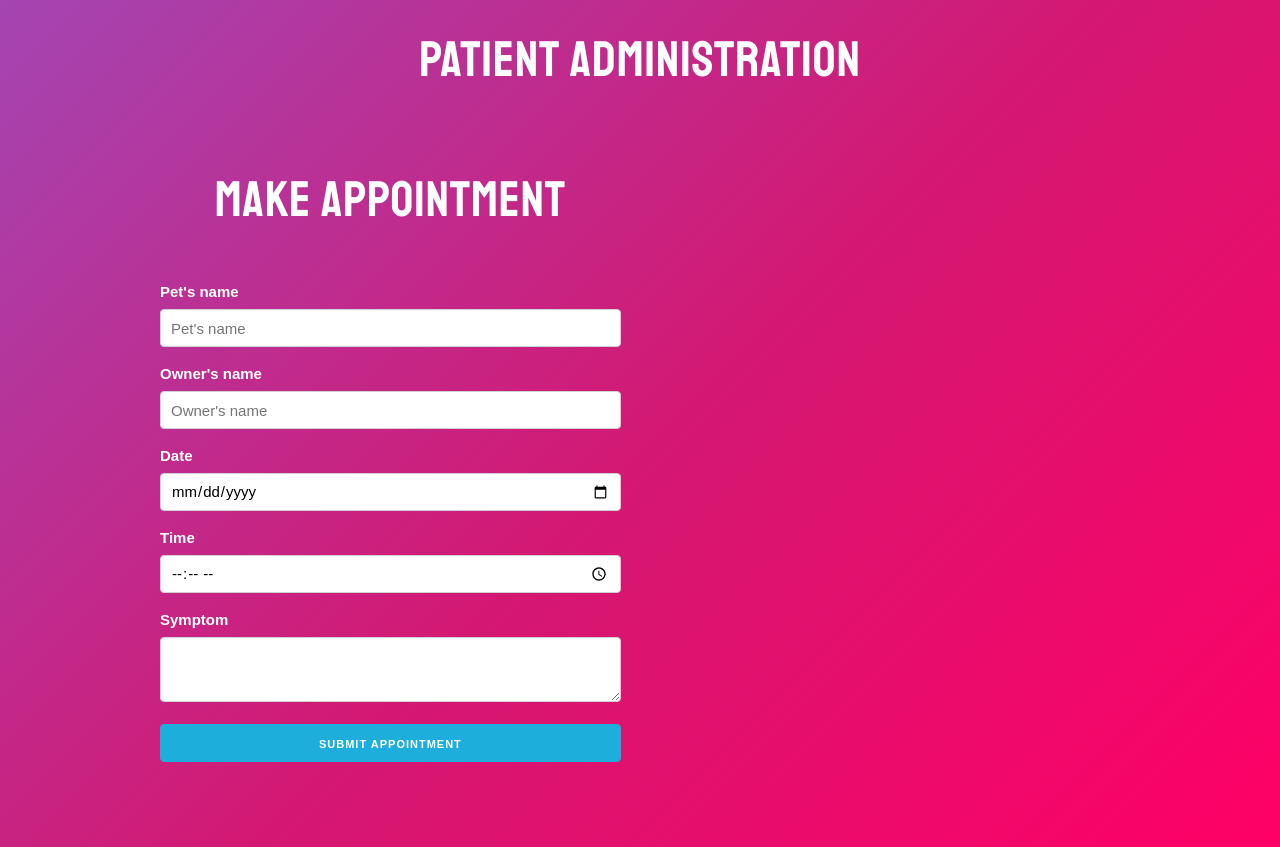
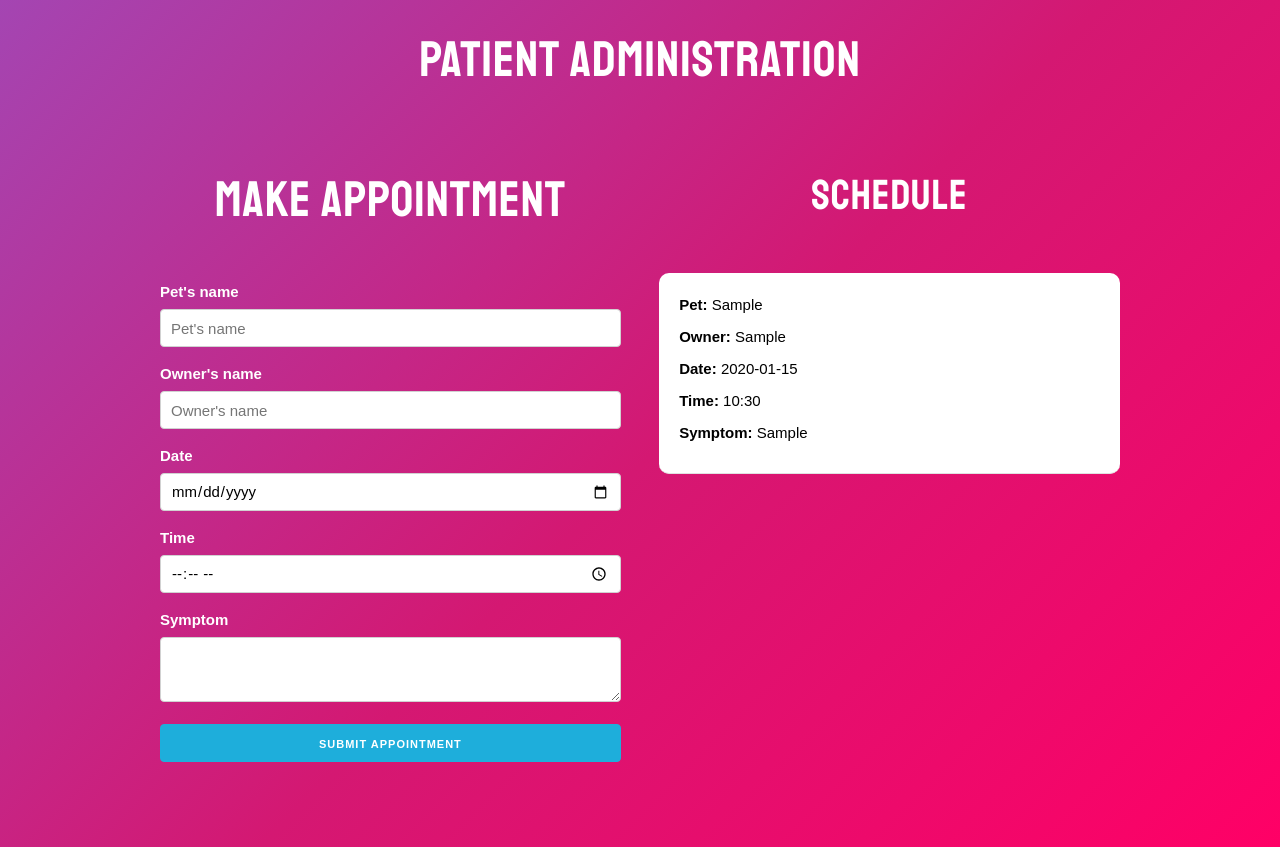
Before and after one commit to wmezadev/pet-appointment, a React (Create React App) app: page / in a window 1280 px wide. Both pictures are taken after typing "Sample", "Sample", "2020-01-15", "10:30", "Sample" into the empty fields and a click on the button "SUBMIT APPOINTMENT". Built offline with nearby package versions, Linux system fonts and the light colour scheme.

Commit message:
Feat - Add appointment view component for schedule

```diff
--- a/src/App.js
+++ b/src/App.js
@@ -1,5 +1,6 @@
 import React, { Fragment, useState } from 'react';
-import Form from './components/Form'
+import Form from './components/Form';
+import Appointment from './components/Appointment';
 
 function App() {
   // Schedule
@@ -21,7 +22,15 @@ function App() {
             />
           </div>
           <div className="one-half column">
-
+            <h2>Schedule</h2>
+            {
+              schedule.map(appointment => (
+                <Appointment
+                  key={appointment.id}
+                  appointment={appointment}
+                />
+              ))
+            }
           </div>
         </div>
       </div>
--- /dev/null
+++ b/src/components/Appointment.jsx
@@ -0,0 +1,16 @@
+import React from 'react';
+
+const Appointment = ({appointment}) => {
+    const { pet, owner, date, time, symptom } = appointment;
+    return (
+        <div className="appointment">
+            <p>Pet: <span>{pet}</span></p>
+            <p>Owner: <span>{owner}</span></p>
+            <p>Date: <span>{date}</span></p>
+            <p>Time: <span>{time}</span></p>
+            <p>Symptom: <span>{symptom}</span></p>
+        </div>
+      );
+}
+
+export default Appointment;
```
